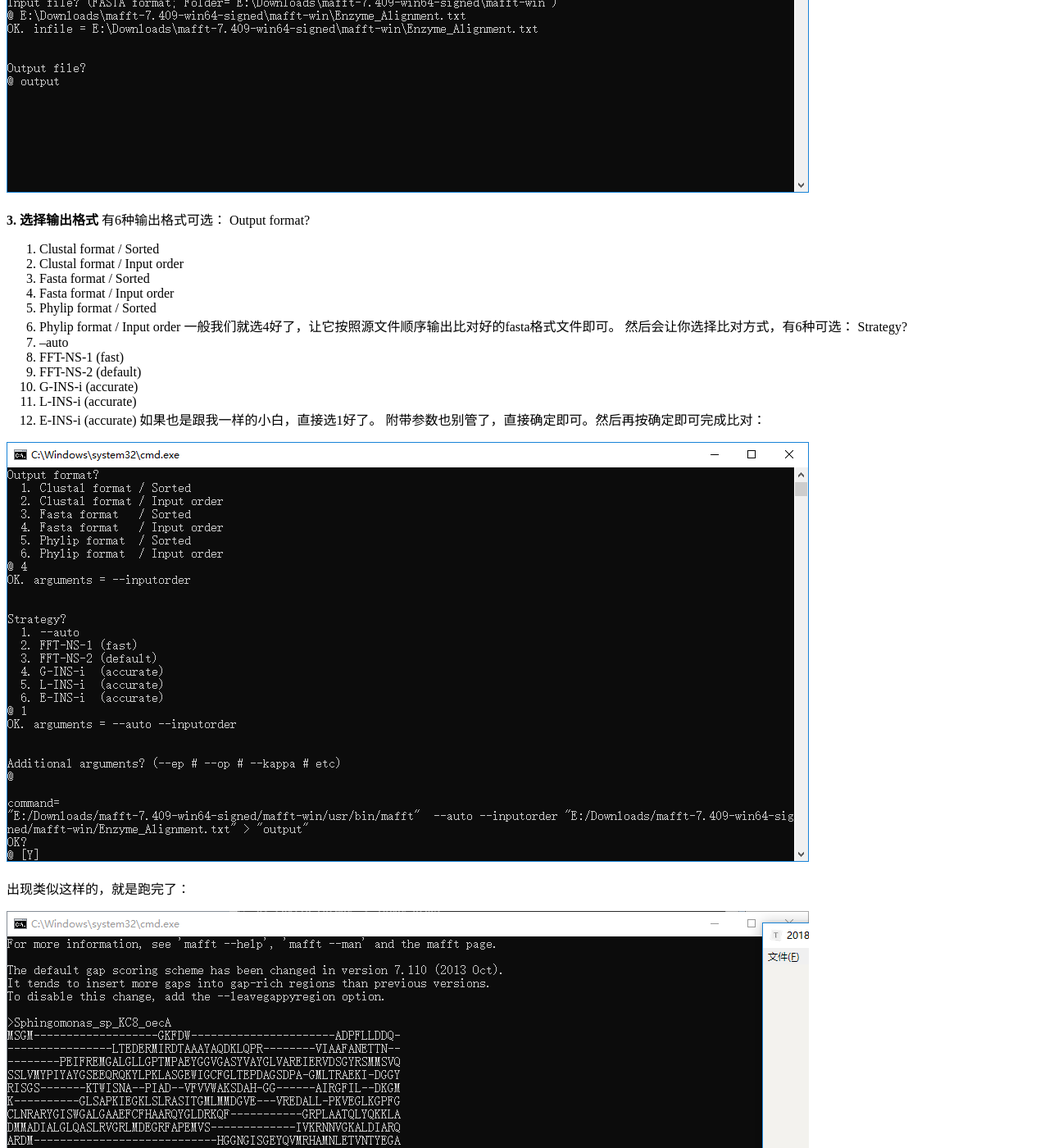
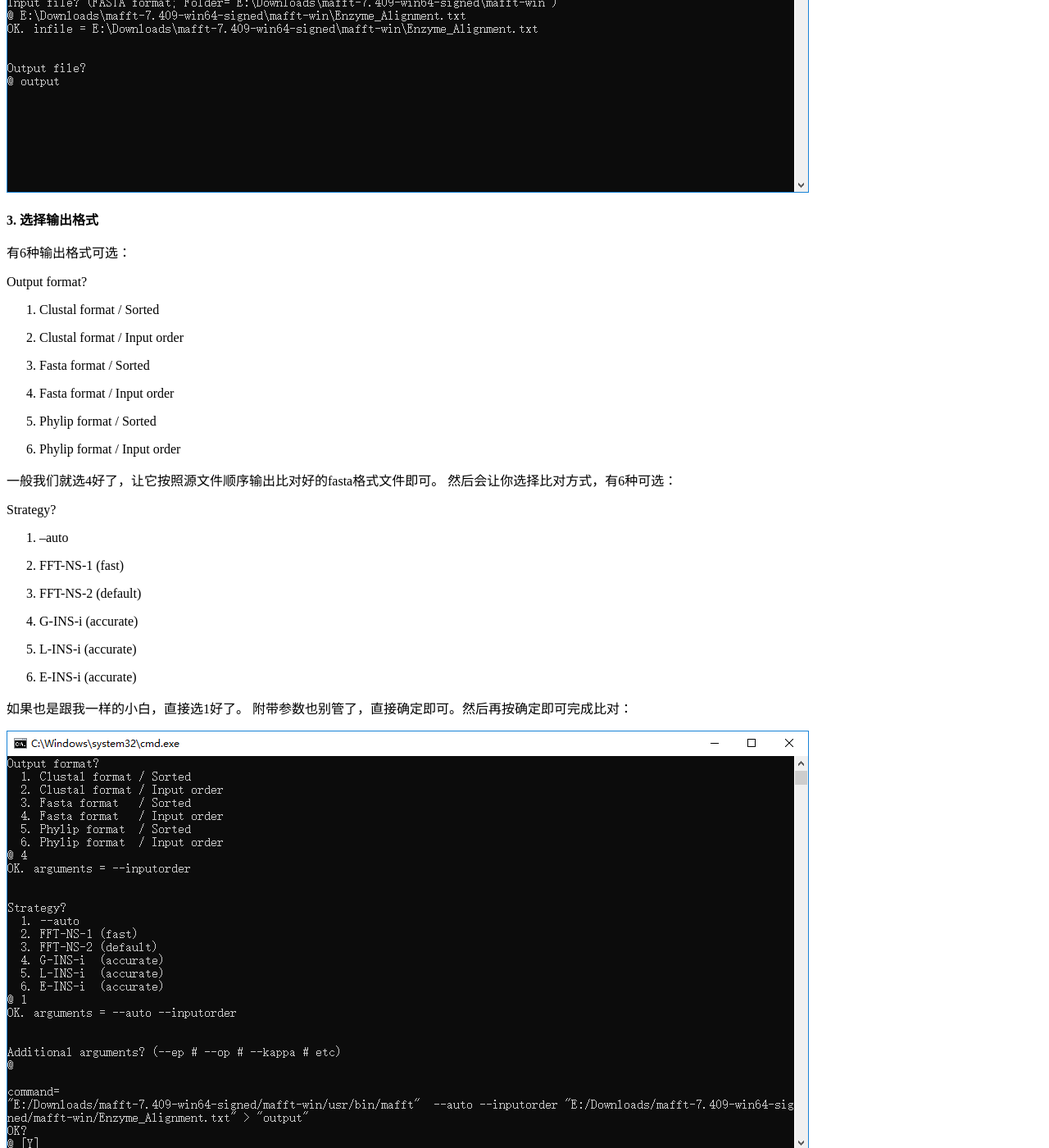
Before and after one commit to stogqy/stogqy.github.io, a Jekyll site: the page built from _posts/2018-11-10-MAFFTAlignment.md, in a window 1280 px wide and 1400 px high, scrolled down 2321 px. Shown: the whole window at 82% size. Built offline with Jekyll 4.4.1, drawn with Linux system fonts in a browser that asks for light colours; comment, search, counter and statistics services are not loaded; a style sheet for code colours, icons or effects is not loaded; some of the changed text lies outside the part shown.

```diff
--- a/_posts/2018-11-10-MAFFTAlignment.md
+++ b/_posts/2018-11-10-MAFFTAlignment.md
@@ -41,23 +41,40 @@ https://mafft.cbrc.jp/alignment/software/mafft-7.409-win64-signed.zip
 ![img3](https://raw.githubusercontent.com/stogqy/stogqy.github.io/master/_posts/Pics/20181110/3.png)
 
 **3. 选择输出格式**
+
 有6种输出格式可选：
+
 Output format?
+
   1. Clustal format / Sorted
+
   2. Clustal format / Input order
+
   3. Fasta format   / Sorted
+
   4. Fasta format   / Input order
+
   5. Phylip format  / Sorted
+
   6. Phylip format  / Input order
+
 一般我们就选4好了，让它按照源文件顺序输出比对好的fasta格式文件即可。
 然后会让你选择比对方式，有6种可选：
-Strategy?
+
+  Strategy?
+
   1. --auto
+
   2. FFT-NS-1 (fast)
+
   3. FFT-NS-2 (default)
+
   4. G-INS-i  (accurate)
+
   5. L-INS-i  (accurate)
+
   6. E-INS-i  (accurate)
+
 如果也是跟我一样的小白，直接选1好了。
 附带参数也别管了，直接确定即可。然后再按确定即可完成比对：
 
@@ -69,7 +86,7 @@ Strategy?
 
 然后直接按确定退出比对，比对完成之后在软件目录我们会得到一个输出结果，我们直接把它拷到我们想要的目录即可。
 
-**4. 绘制比对结果图
+**4. 绘制比对结果图**
 
 推荐ESPript进行着色，它的网址是：
 
```
